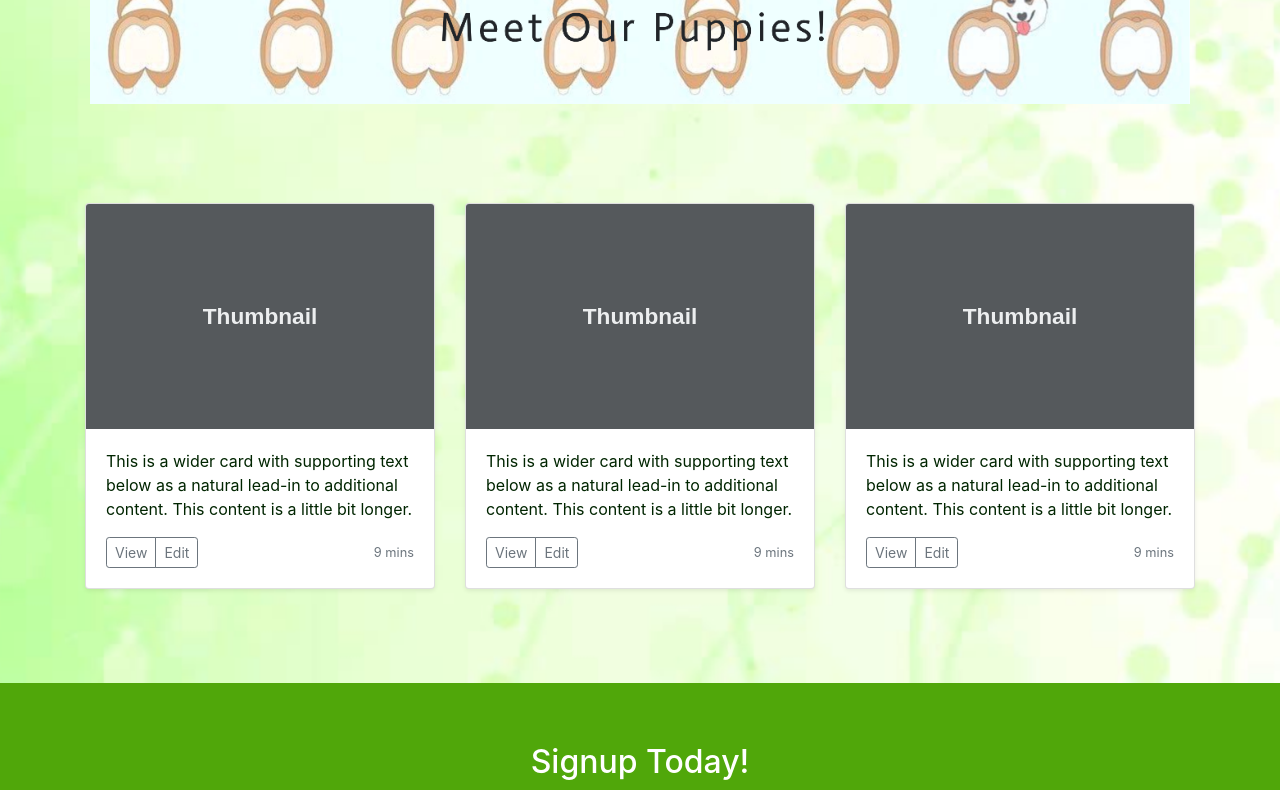
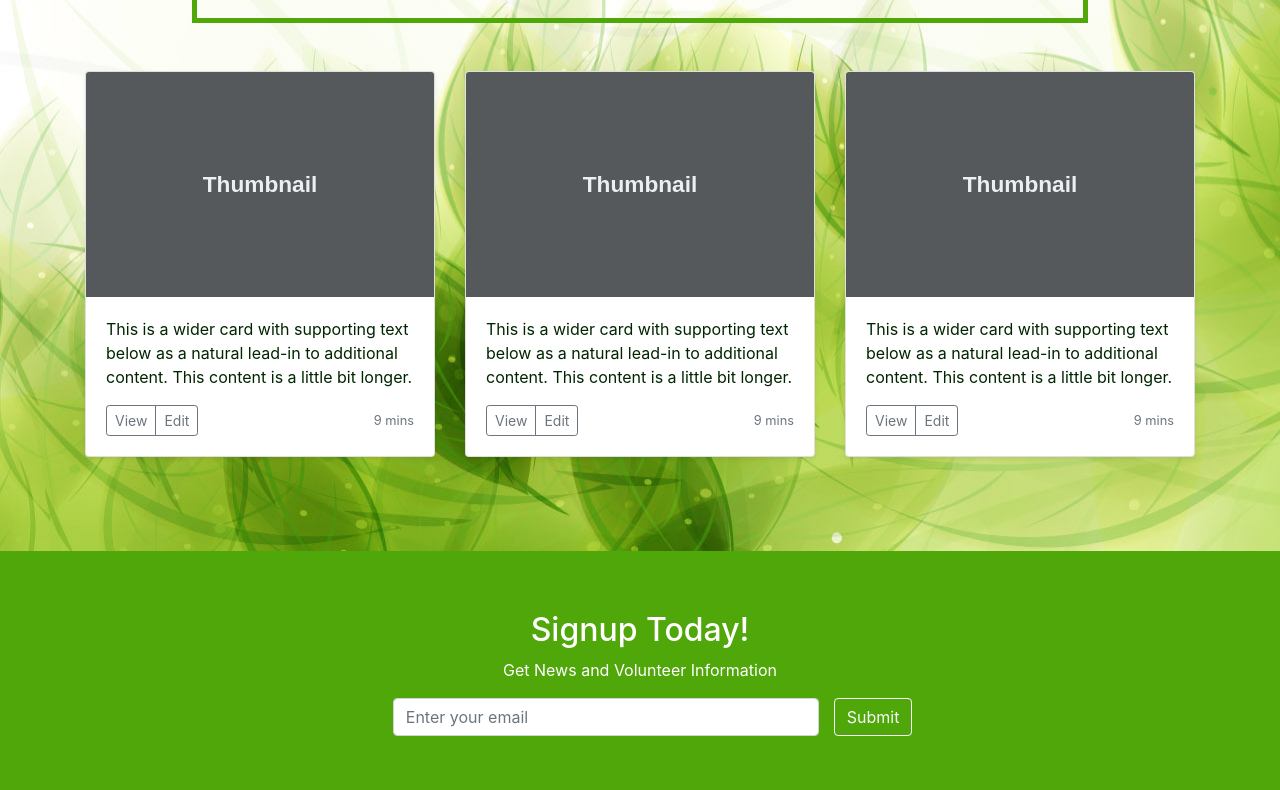
Before and after one commit to ChrisIhler/puppy-love, a website: page index/index.html in a window 1280 px wide. Shown: the part 631-1421 px from the top of the page. Drawn offline with nearby package versions, Linux system fonts and the light colour scheme; files whose address does not match are found by name.

Commit message:
finalized draft design

```diff
--- a/index/index.css
+++ b/index/index.css
@@ -2,9 +2,15 @@
 .navbar{
     background-color: #50A70A;
 }
-.graphic-heading {
-    padding: 4%;
-    margin: 4% 3% 0% 3%;
+.graphic-heading{
+    border: 5px solid #50A70A;
+    color: #50A70A;
+    width: 70%;
+    padding: 2%;
+    text-align: center;
+    margin-top: 5%;
+    margin-left: auto;
+    margin-right: auto;
 }
 
 .signup {
@@ -53,12 +59,10 @@ footer .map {
     color: white;
 }
 .footer{
-    background: url(file:///Users/sarah/Dev/puppy-love/index/index%20imgs/dogimg4.jpg);
+    background: url(file:///Users/sarah/Dev/puppy-love/index/index%20imgs/dogimg4.jpg) no-repeat top;
+
 }
 .container2{
-    background: url(file:///Users/sarah/Dev/puppy-love/index/index%20imgs/light-green-wallpaper-pale-green-background-light-green-wallpaper-hd-for-mobile.jpg)no-repeat center center fixed;
-    -webkit-background-size: cover;
-    -moz-background-size: cover;
-    -o-background-size: cover;
-    background-size: cover;
+    background: url(file:///Users/sarah/Dev/puppy-love/index/index%20imgs/bgr1.jpg) no-repeat bottom;
+    overflow: auto;
 }
--- a/index/index.html
+++ b/index/index.html
@@ -76,7 +76,7 @@
 
     <div class="container2">
     <div class="graphic-heading">
-        <img class="d-block w-100" src="file:///Users/sarah/Dev/puppy-love/index/index%20imgs/Screen%20Shot%202018-10-30%20at%202.03.40%20PM.png">
+            <h2>Meet <span>Our Puppies!</span></h2>
     </div>
 
     <div class="album py-5">
```
Also changed, not shown: index/index imgs/Screen Shot 2018-10-30 at 2.03.40 PM.png (deleted), index/index imgs/bgr1.jpg (added), index/index imgs/bgr2.jpg (added), index/index imgs/dog7-1.jpg (deleted), index/index imgs/dog7-2.jpg (deleted), 3 other files.
